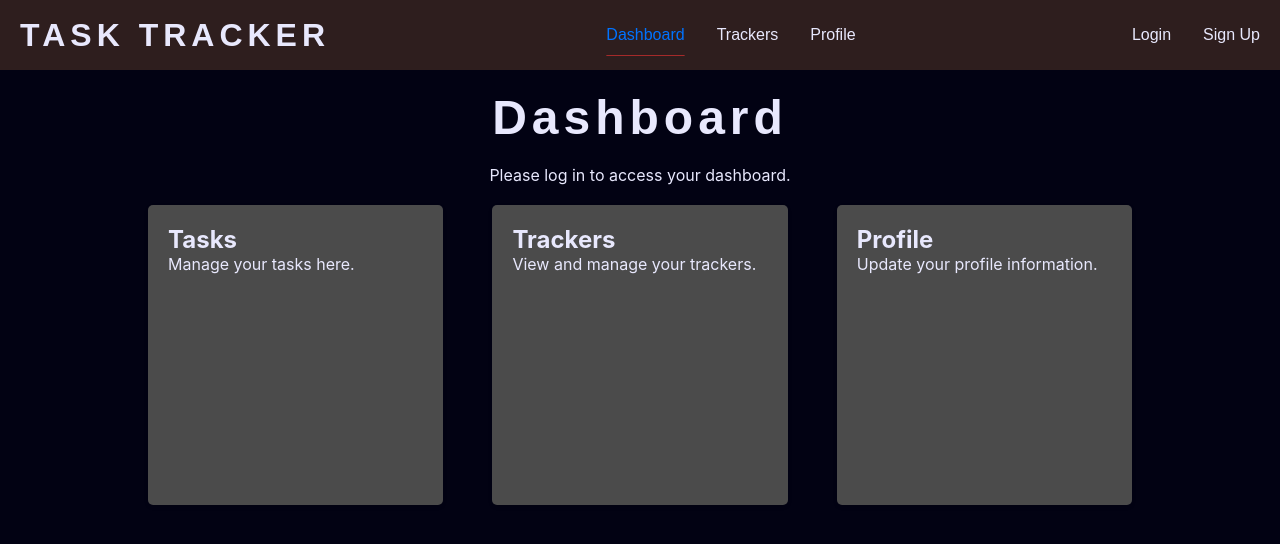
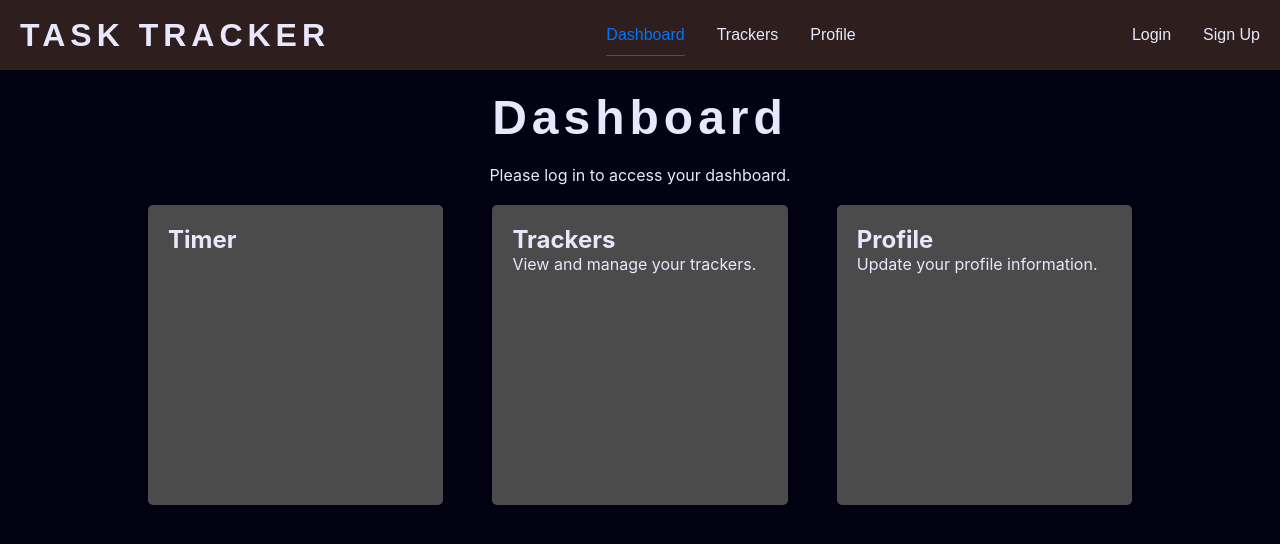
Before and after one commit to aryanX404/TaskTracker, a React (Create React App) app in the folder Frontend/task-tracker/: page /dashboard in a window 1280 px wide. Shown: the top 544 px of the page. Built offline with nearby package versions, Linux system fonts and the light colour scheme; the HTML template or start-up script is replaced by a standard one; a web font is replaced by a local one.

Commit message:
changed dashboard

```diff
--- a/Frontend/task-tracker/src/Components/Dashboard.js
+++ b/Frontend/task-tracker/src/Components/Dashboard.js
@@ -2,6 +2,8 @@ import React from 'react'
 import './Dashboard.css'
 
 export default function Dashboard({isLogin}) {
+
+
   return (
     <>
     <div className="dashboard-container">
@@ -10,8 +12,8 @@ export default function Dashboard({isLogin}) {
         <div>Welcome back! <span>{localStorage.getItem('userName')}</span></div>
         <div className="containers">
           <div className="container">
-            <h2>Tasks</h2>
-            <p>Manage your tasks here.</p>
+            <h2>Timer</h2>
+            <div className="showtime"></div>
           </div>
           <div className="container">
             <h2>Trackers</h2>
@@ -27,8 +29,8 @@ export default function Dashboard({isLogin}) {
         <div>Please log in to access your dashboard.</div>
         <div className="containers">
           <div className="container">
-            <h2>Tasks</h2>
-            <p>Manage your tasks here.</p>
+            <h2>Timer</h2>
+            <div className="showtime"></div>
           </div>
           <div className="container">
             <h2>Trackers</h2>
```
